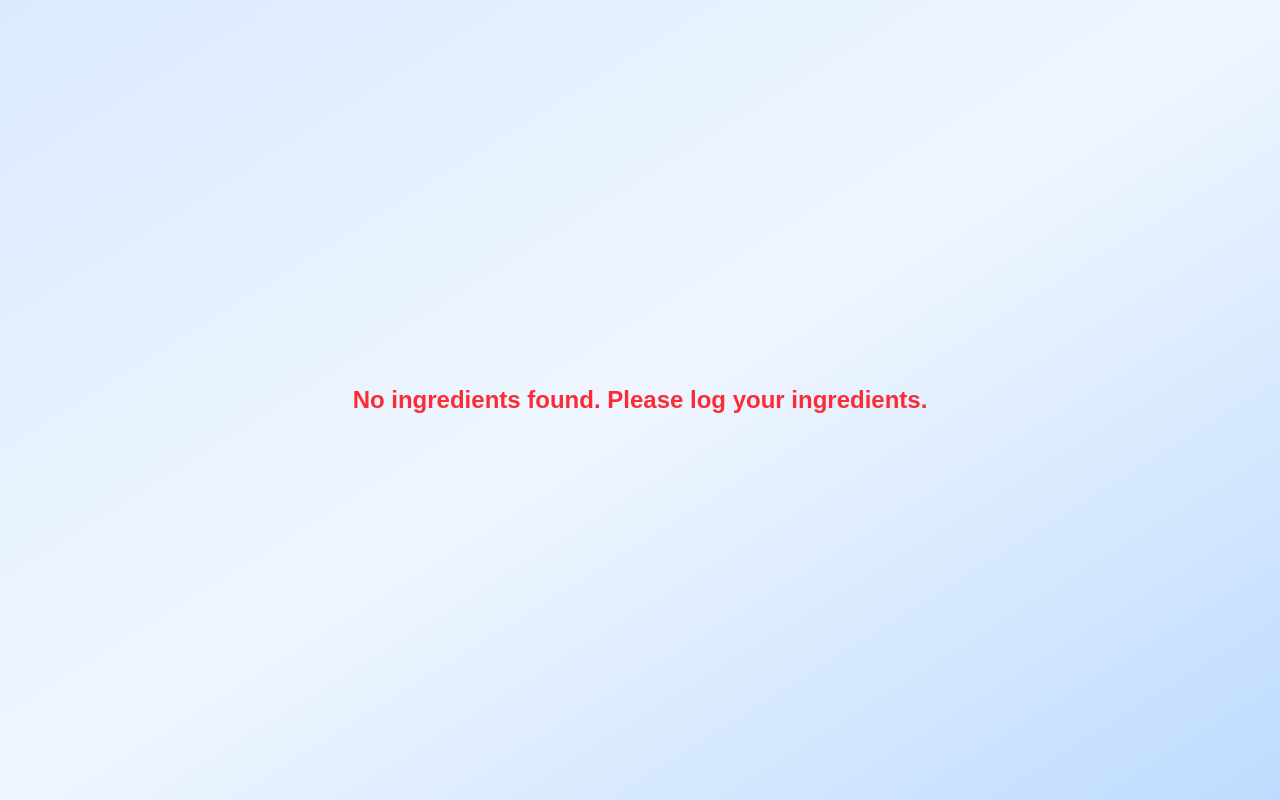
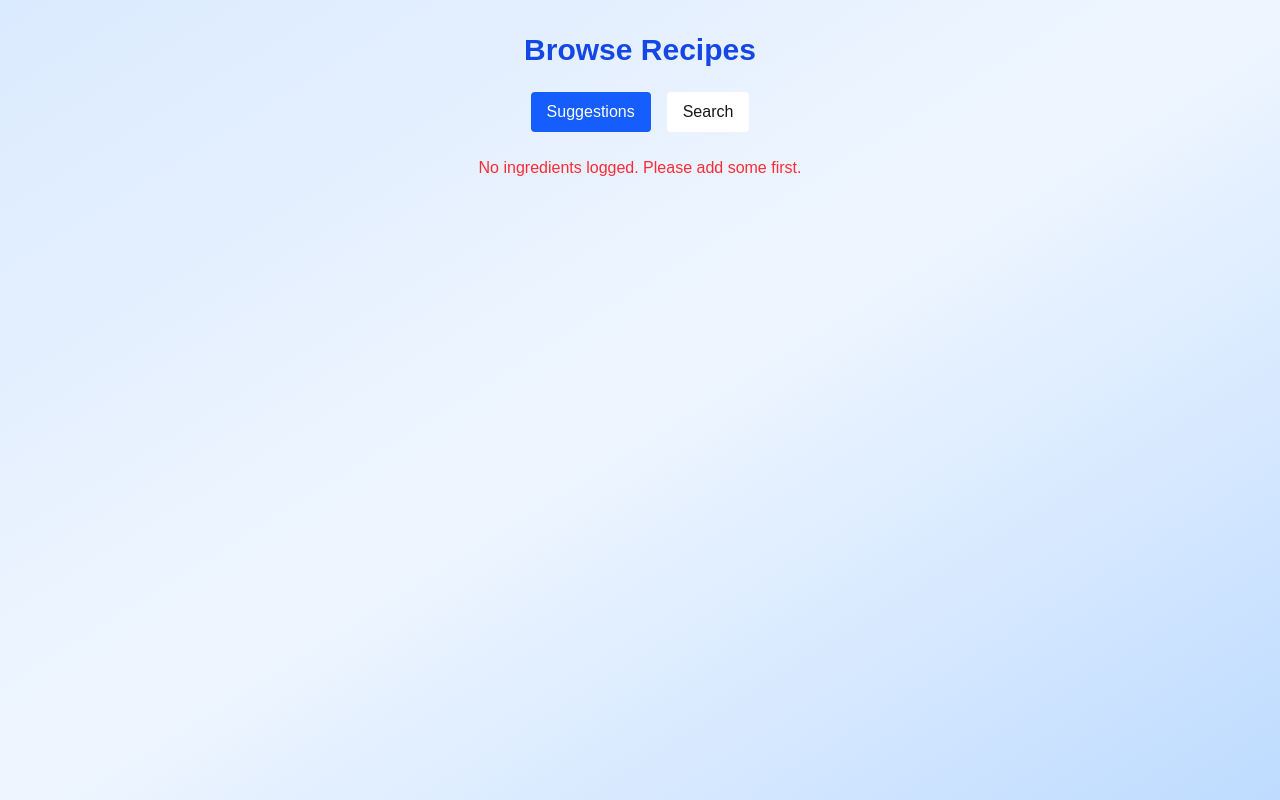
Before and after one commit to sushelan/smartmeal-ai, a Next.js app in the folder frontend/: page /recipe-browsing in a window 1280 px wide. Built offline with nearby package versions, Linux system fonts and the light colour scheme.

Commit message:
combined suggestions and search in a slider/mode feature

```diff
--- a/frontend/src/app/recipe-browsing/page.js
+++ b/frontend/src/app/recipe-browsing/page.js
@@ -3,13 +3,13 @@
 import { useState, useEffect } from "react";
 import Link from "next/link";
 
-export default function RecipesPage() {
+export default function RecipeBrowsingPage() {
+  const [mode, setMode] = useState("suggestions");
   const [recipes, setRecipes] = useState([]);
+  const [searchTerm, setSearchTerm] = useState("");
   const [loading, setLoading] = useState(true);
   const [error, setError] = useState(null);
-  const [searchTerm, setSearchTerm] = useState("");
 
-  // Search by keyword
   async function fetchRecipes(query = "") {
     setLoading(true);
     setError(null);
@@ -22,29 +22,25 @@ export default function RecipesPage() {
       if (!res.ok) throw new Error("Network response was not ok");
       const data = await res.json();
       setRecipes(data.meals || []);
-    } catch (err) {
-      console.error("Failed to fetch recipes", err);
-      setError("Failed to load recipes. Please try again later.");
+    } catch {
+      setError("Failed to load search results.");
       setRecipes([]);
     } finally {
       setLoading(false);
     }
   }
 
-  // Suggestions based on logged ingredients
   async function fetchByIngredients() {
     setLoading(true);
     setError(null);
     try {
       const saved = localStorage.getItem("ingredients");
       const ingredients = saved ? JSON.parse(saved) : [];
-
       if (!ingredients.length) {
-        setError("No ingredients found. Please log your ingredients.");
+        setError("No ingredients logged. Please add some first.");
         setRecipes([]);
         return;
       }
-
       const lists = await Promise.all(
         ingredients.map((ing) =>
           fetch(
@@ -52,152 +48,120 @@ export default function RecipesPage() {
               ing.trim()
             )}`
           )
-            .then((r) => {
-              if (!r.ok) throw new Error(`Failed fetch for ${ing}`);
-              return r.json();
-            })
-            .then((data) => data.meals || [])
+            .then((r) => r.json())
+            .then((d) => d.meals || [])
         )
       );
-
       let intersection = lists[0];
       for (let i = 1; i < lists.length; i++) {
         const ids = new Set(lists[i].map((m) => m.idMeal));
         intersection = intersection.filter((m) => ids.has(m.idMeal));
       }
-
       if (!intersection.length) {
-        setError("No recipes found for the given ingredients.");
+        setError("No recipes match your ingredients.");
         setRecipes([]);
       } else {
         setRecipes(intersection);
       }
-    } catch (err) {
-      console.error("Failed to fetch recipes", err);
-      setError("Failed to load recipes. Please try again later.");
+    } catch {
+      setError("Failed to load suggestions.");
       setRecipes([]);
     } finally {
       setLoading(false);
     }
   }
 
-  // On mount, load suggestions
   useEffect(() => {
+    if (mode === "suggestions") {
       fetchByIngredients();
-  }, []);
+    } else {
+      setRecipes([]);
+      setError(null);
+      setLoading(false);
+    }
+  }, [mode]);
 
-  // Handle search submissions
   function handleSearch(e) {
     e.preventDefault();
     fetchRecipes(searchTerm);
   }
 
-  if (loading) {
+  // cover whole screen now
   return (
-      <div className="min-h-screen flex items-center justify-center bg-gradient-to-br from-blue-100 via-blue-50 to-blue-200">
-        <h1 className="text-2xl font-bold text-blue-700">
-          Loading recipes...
-        </h1>
-      </div>
-    );
-  }
-
-  if (error) {
-    return (
-      <div className="min-h-screen flex items-center justify-center bg-gradient-to-br from-blue-100 via-blue-50 to-blue-200">
-        <h1 className="text-2xl font-bold text-red-500">{error}</h1>
-      </div>
-    );
-  }
-
-  return (
-    <div className="min-h-screen bg-gradient-to-br from-blue-100 via-blue-50 to-blue-200 p-8">
-      {/* Navigation Bar */}
-      <nav className="relative z-10 bg-white bg-opacity-70 backdrop-blur-md shadow py-4 px-6 flex justify-between items-center">
-        <div className="flex items-center gap-2">
-          <div className="w-8 h-8 bg-gradient-to-br from-blue-400 to-blue-600 rounded-md shadow-md flex items-center justify-center">
-            <span className="text-white font-bold">S</span>
-          </div>
-          <h1 className="text-2xl font-bold text-blue-700">SmartMeal</h1>
-        </div>
-      </nav>
-
-      {/* Page Title */}
-      <h2 className="text-3xl font-bold text-blue-700 text-center mt-8 mb-4">
+    <div className="min-h-screen p-8 bg-gradient-to-br from-blue-100 via-blue-50 to-blue-200">
+      <h2 className="text-3xl font-bold text-blue-700 text-center mb-6">
         Browse Recipes
       </h2>
 
-      {/* Search Bar */}
+      <div className="flex justify-center gap-4 mb-6">
+        <button
+          onClick={() => setMode("suggestions")}
+          className={`px-4 py-2 rounded ${
+            mode === "suggestions"
+              ? "bg-blue-600 text-white"
+              : "bg-white"
+          }`}
+        >
+          Suggestions
+        </button>
+        <button
+          onClick={() => setMode("search")}
+          className={`px-4 py-2 rounded ${
+            mode === "search" ? "bg-blue-600 text-white" : "bg-white"
+          }`}
+        >
+          Search
+        </button>
+      </div>
+
+      {mode === "search" && (
         <form onSubmit={handleSearch} className="flex justify-center mb-8">
           <input
             type="text"
-          placeholder="Search for a recipe..."
+            placeholder="Search recipes..."
             value={searchTerm}
             onChange={(e) => setSearchTerm(e.target.value)}
-          className="p-3 rounded-l-md w-64 border border-blue-300 focus:outline-none focus:ring-2 focus:ring-blue-500"
+            className="p-3 rounded-l-md border border-blue-300 w-64 bg-white text-gray-900 placeholder-gray-500 focus:outline-none"
           />
           <button
             type="submit"
-          className="px-4 py-3 bg-blue-500 text-white font-semibold rounded-r-md hover:bg-blue-600 transition"
+            className="px-4 py-3 bg-blue-500 text-white rounded-r-md"
           >
             Search
           </button>
         </form>
+      )}
 
-      {/* Recipes Grid */}
+      {loading ? (
+        <p className="text-center">Loading…</p>
+      ) : error ? (
+        <p className="text-center text-red-500">{error}</p>
+      ) : (
         <div className="grid grid-cols-1 sm:grid-cols-2 md:grid-cols-3 gap-6">
           {recipes.length > 0 ? (
-          recipes.map((recipe) => (
-            <Link
-              key={recipe.idMeal}
-              href={`/recipe/${recipe.idMeal}`}
-              className="block hover:scale-105 transition-transform"
-            >
-              <div className="bg-white bg-opacity-70 backdrop-blur-lg rounded-xl shadow-xl overflow-hidden">
+            recipes.map((r) => (
+              <Link key={r.idMeal} href={`/recipe/${r.idMeal}`}>
+                <div className="bg-white rounded-lg shadow overflow-hidden">
                   <img
-                  src={recipe.strMealThumb}
-                  alt={recipe.strMeal}
+                    src={r.strMealThumb}
+                    alt={r.strMeal}
                     className="w-full h-48 object-cover"
                   />
                   <div className="p-4">
-                  <h3 className="text-xl font-semibold text-blue-700">
-                    {recipe.strMeal}
+                    <h3 className="font-semibold text-gray-800">
+                      {r.strMeal}
                     </h3>
-                  {recipe.strArea && recipe.strCategory && (
-                    <p className="text-gray-600">
-                      {recipe.strArea} - {recipe.strCategory}
-                    </p>
-                  )}
-                  {recipe.strInstructions && (
-                    <p className="text-gray-500 mt-2 line-clamp-3">
-                      {recipe.strInstructions}
-                    </p>
-                  )}
                   </div>
                 </div>
               </Link>
             ))
           ) : (
-          <p className="text-center text-gray-600 col-span-full">
+            <p className="col-span-full text-center text-gray-600">
               No recipes found.
             </p>
           )}
         </div>
-
-      {/* Footer */}
-      <footer className="relative z-10 bg-white bg-opacity-50 backdrop-blur py-4 shadow-inner mt-12">
-        <div className="flex justify-center gap-6 text-sm">
-          <a href="#" className="text-gray-600 hover:text-blue-500">
-            Terms of Service
-          </a>
-          <a href="#" className="text-gray-600 hover:text-blue-500">
-            Privacy Policy
-          </a>
-          <a href="#" className="text-gray-600 hover:text-blue-500">
-            Contact Us
-          </a>
-        </div>
-      </footer>
+      )}
     </div>
   );
 }
```
Lines whose indentation alone changed are shown as unchanged.
